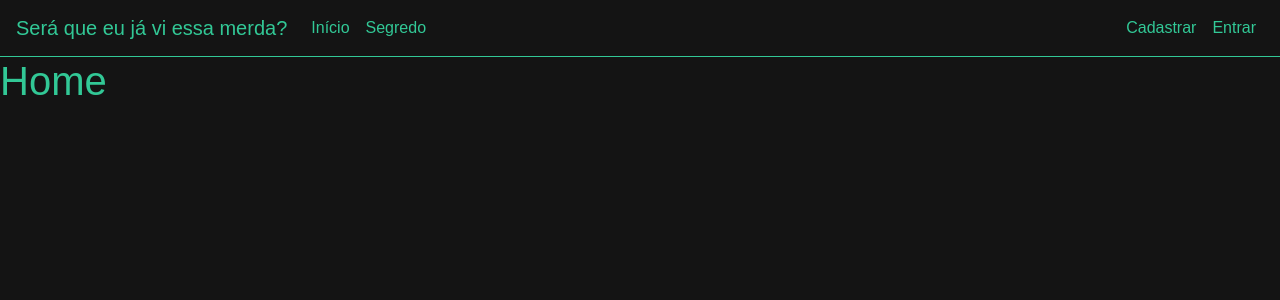
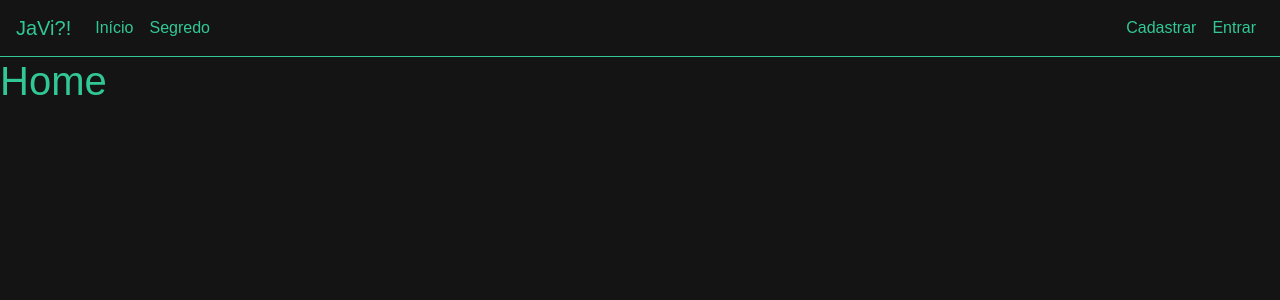
Before and after one commit to danilomacb/JaVi, a React (Create React App) app in the folder front/: page / in a window 1280 px wide. Shown: the top 300 px of the page. Built offline with nearby package versions, Linux system fonts and the light colour scheme.

Commit message:
changing name

```diff
--- a/front/public/index.html
+++ b/front/public/index.html
@@ -20,7 +20,7 @@
       work correctly both with client-side routing and a non-root public URL.
       Learn how to configure a non-root public URL by running `npm run build`.
     -->
-    <title>React App</title>
+    <title>JaVi?!</title>
   </head>
   <body>
     <noscript>You need to enable JavaScript to run this app.</noscript>
--- a/front/src/components/Navigation.js
+++ b/front/src/components/Navigation.js
@@ -6,7 +6,7 @@ function Navigation() {
   return (
     <Navbar collapseOnSelect expand="md" className="my-nav" variant="dark">
       <Link to="/" className="navbar-brand">
-        Será que eu já vi essa merda?
+        JaVi?!
       </Link>
       <Navbar.Toggle aria-controls="navigation" />
       <Navbar.Collapse id="navigation">
```
